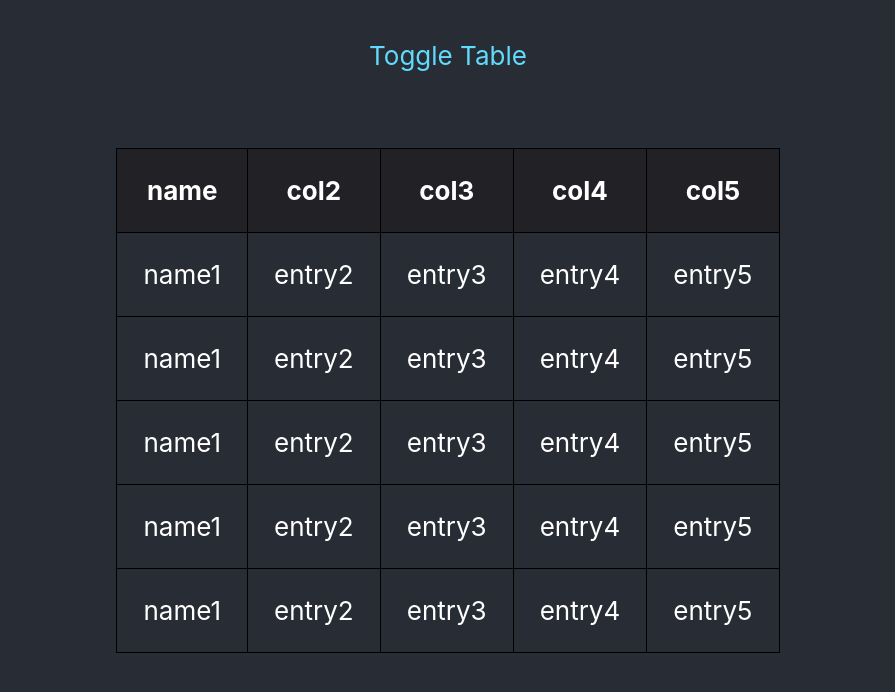
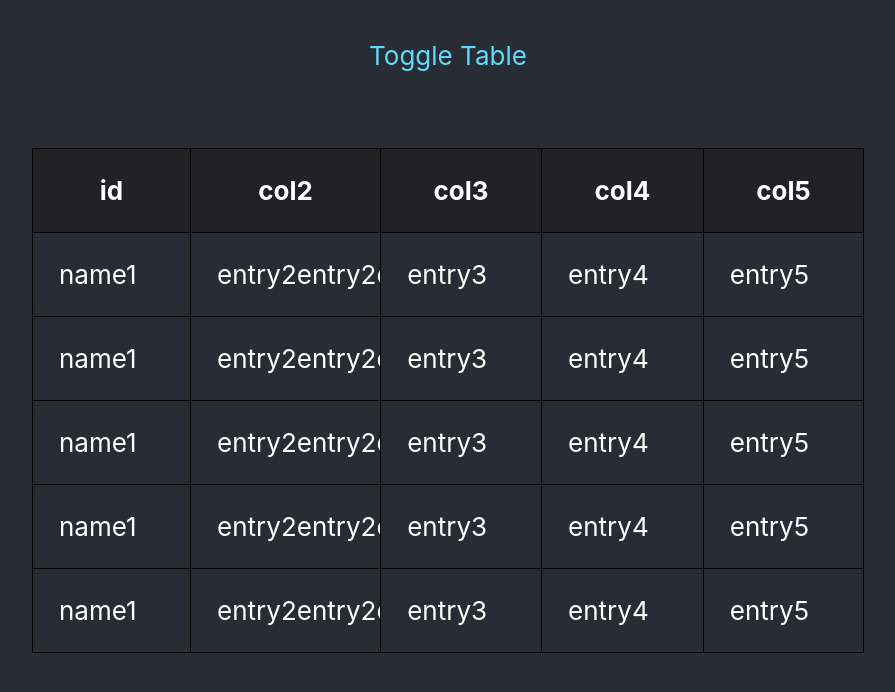
Before and after one commit to wilks654/semantic-table, a React (Create React App) app: page / in a window 1280 px wide. Shown: the top 692 px of the page, without its empty margins (192-1087 px from the left). Built offline with nearby package versions, Linux system fonts and the light colour scheme.

Commit message:
reformated data, moved conditional highlight to be a function (not directly in JSX)

```diff
--- a/src/App.css
+++ b/src/App.css
@@ -1,27 +1,22 @@
-:root {
-  --primary : #282c34;
-  --secondary : #61dafb;
-  --light : white;
-}
-
 .App {
   position: relative;
   background-color: #282c34;
   min-height: 100vh;
+  /*Center screen items*/
   display: flex;
-  flex-direction: column;
   align-items: center;
   justify-content: center;
   font-size: calc(10px + 2vmin);
   color: var(--light);
 }
 
+/*Position table toggle close to top of screen
+  Absolute positioning to ignore flex dictation (not to be centered)
+*/
 .App-link {
   position: absolute;
   top: 5%;
-  color: #61dafb;
-  border-color: #61dafb;
-  border-radius: 15px;
+  color: var(--secondary);
 }
 
 .App-link:hover {
@@ -30,6 +25,7 @@
 
 @media screen and ( max-height: 500px )
 {
+   /* hide link under 500px to prevent overlapping content */
    .App-link {
      display:none;
     }
--- a/src/App.js
+++ b/src/App.js
@@ -4,59 +4,66 @@ import Table from './Table.js'
 
 function App() {
 
+  //Set initial state data
+  //To mimic how a csv file might be destructured (Header and subsequent rows)
   const [tableData, setTableData] = useState({
-    columnNames : ['name', 'col2', 'col3', 'col4', 'col5'],
-    tableEntries : [
-      {
-        name : 'name1',
-        col2 : 'entry2',
-        col3 : 'entry3',
-        col4 : 'entry4',
-        col5 : 'entry5',
-      },
-      {
-        name : 'name1',
-        col2 : 'entry2',
-        col3 : 'entry3',
-        col4 : 'entry4',
-        col5 : 'entry5',
-      },
-      {
-        name : 'name1',
-        col2 : 'entry2',
-        col3 : 'entry3',
-        col4 : 'entry4',
-        col5 : 'entry5',
-      },
-      {
-        name : 'name1',
-        col2 : 'entry2',
-        col3 : 'entry3',
-        col4 : 'entry4',
-        col5 : 'entry5',
-      },{
-        name : 'name1',
-        col2 : 'entry2',
-        col3 : 'entry3',
-        col4 : 'entry4',
-        col5 : 'entry5',
-      }
+    tableHeader : ['id', 'col2', 'col3', 'col4', 'col5'],
+    tableRows : [
+       [
+        'name1',
+        'entry2entry2entry2entry2entry2entry2entry2entry2',
+        'entry3',
+        'entry4',
+        'entry5'
+       ],
+       [
+        'name1',
+        'entry2entry2entry2entry2entry2entry2entry2entry2',
+        'entry3',
+        'entry4',
+        'entry5'
+       ],
+       [
+        'name1',
+        'entry2entry2entry2entry2entry2entry2entry2entry2',
+        'entry3',
+        'entry4',
+        'entry5'
+       ],
+       [
+        'name1',
+        'entry2entry2entry2entry2entry2entry2entry2entry2',
+        'entry3',
+        'entry4',
+        'entry5'
+       ],
+       [
+        'name1',
+        'entry2entry2entry2entry2entry2entry2entry2entry2',
+        'entry3',
+        'entry4',
+        'entry5'
+       ]
     ]
   })
 
+  //table visibility
   const [tableVisible, setTableVisible] = useState(true)
 
   return (
     <div className="App">
       <div className = 'App-link' >
-
+        {/* When clicked will hide/unhide table*/}
         <span onClick = {() => setTableVisible(!tableVisible)}>
           Toggle Table
         </span>
       </div>
+
+      {/*Conditional render for show table from state*/}
       {tableVisible &&
         <Table tableData = {tableData} setTableVisible = {() => setTableVisible(!tableVisible)} />
       }
+
     </div>
   );
 }
--- a/src/Table.css
+++ b/src/Table.css
@@ -1,10 +1,30 @@
 table {
     border-collapse: collapse;
+    width: 65%;
+    height: 65%;
 }
 
 table, th, td {
     border: 1px solid black;
     padding: 1em;
+}
+
+tbody {
+    max-width: 5em;
+}
+
+td {
+    max-width: 4em;
+    /* hide scroll bars */
+    overflow: hidden;
+    overflow-x: scroll;
+    scrollbar-width: none; /* Firefox */
+    -ms-overflow-style: none;  /* Internet Explorer 10+ */
+}
+
+td::-webkit-scrollbar { /* WebKit */
+    width: 0;
+    height: 0;
 }
 
 tr:first-child {
--- a/src/Table.js
+++ b/src/Table.js
@@ -3,38 +3,87 @@ import './Table.css'
 
 function Table(props) {
 
-    let {columnNames, tableEntries} = props.tableData
-    const [highlightCell, setHighlightCell] = useState({ x : '' , y : '' })
+    //Props
+    let {tableHeader, tableRows} = props.tableData
 
+    //State, currently hovered table data cell
+    const [highlightedCellCoordinates, setHighlightedCellCoordinates] = useState({ x : '' , y : '' })
+
+
+    //MouseEnter/Leave table cell handlers
     let cellEnter = (x,y) => {
-        setHighlightCell({x,y})
+        setHighlightedCellCoordinates({x,y})
     }
 
     let cellLeave = () => {
-        setHighlightCell({x : '',y : ''})
+        setHighlightedCellCoordinates({x : '',y : ''})
     }
 
-    let thisCellIsHighlighted = (x, y) => {
-        return x === highlightCell.x && y === highlightCell.y
+    //returns bool describing if data cell should be highlighted
+    let highlightCell = (x, y) => {
+        //should highlight?
+        let highlight = false
+
+            /* Highlight Rules */
+            /* Left most cell highlighted on hover (row entry name/id) */
+            /* Remaining cells highlight on hover in addition to left most cell */
+            // (header highlighting is handled in render)
+
+            //highlight left most cell if on same row as hovered coords
+        if ((x === 0 && y === highlightedCellCoordinates.y) ||
+            //highlight if match hovered coords
+            (x === highlightedCellCoordinates.x && y === highlightedCellCoordinates.y)) {
+
+                highlight = true
+
+        }
+
+        //return data cell with highlight? and mouseEvents
+        return highlight
+
     }
 
+    //Return a sementic table
     return (
-
         <table id = "table">
             <tbody>
-
-                <tr>
-                    {columnNames.map((name, index) => <th className = {highlightCell.y === index ? 'highlight' : ''} onMouseEnter = {() => cellEnter('', index)} onMouseLeave = {() => cellLeave()}>{name}</th>)}
+                {/* Table Header derived from props.tableHeader
+                    takes an array and uses Array.map to output an array containing JSX
+                 */}
+                <tr key = {0}>
+                    {tableHeader.map((name, xIndex) => {
+                        return (
+                            <th key = {xIndex}
+                                className = {highlightedCellCoordinates.x === xIndex ? 'highlight' : ''}
+                                onMouseEnter = {() => cellEnter(xIndex, '')}
+                                onMouseLeave = {() => cellLeave()}>
+                                    {name}
+                            </th>)}
+                        )
+                    }
                 </tr>
 
-                {tableEntries.map(
-                    (entry, xIndex) => {
-                        let rowDataEntries = []
-                            columnNames.forEach((name, yIndex) =>
-                                rowDataEntries.push(<td className = {yIndex === 0 && highlightCell.x === xIndex || thisCellIsHighlighted(xIndex, yIndex) ? 'highlight' : ''}
-                                    onMouseEnter = {() => cellEnter(xIndex, yIndex)}
-                                    onMouseLeave = {() => cellLeave()}>{entry[name]}</td>))
-                            return <tr>{rowDataEntries}</tr>
+                {/* Generate Table rows containing table data
+                 */}
+                {tableRows.map(
+                    (row, yIndex) => {
+                        //generate rows JSX from props.tableRows
+                        return (
+                            <tr key = {yIndex + 1}>
+                                {/* return row JSX consisting of table data cells
+                                */}
+                                {row.map((entry, xIndex) => {
+                                    return(
+                                        <td key = {xIndex} className = {highlightCell(xIndex, yIndex) ? 'highlight' : ''}
+                                                onMouseEnter = {() => cellEnter(xIndex, yIndex)}
+                                                onMouseLeave = {() => cellLeave()}
+                                            >
+                                                {entry}
+                                        </td>
+                                    )
+                                })}
+                            </tr>
+                        )
                     }
                 )}
 
--- a/src/index.css
+++ b/src/index.css
@@ -1,3 +1,18 @@
+
+/*
+  Assign project css variables
+*/
+:root {
+  --primary : #282c34;
+  --secondary : #61dafb;
+  --light : white;
+}
+
+
+/*
+ Default CRA styles
+*/
+
 body {
   margin: 0;
   font-family: -apple-system, BlinkMacSystemFont, 'Segoe UI', 'Roboto', 'Oxygen',
@@ -15,7 +30,6 @@ body {
           user-select: none; /* Non-prefixed version, currently
                                 supported by Chrome, Opera and Firefox */
 
-
 }
 
 code {
--- a/src/index.js
+++ b/src/index.js
@@ -2,11 +2,5 @@ import React from 'react';
 import ReactDOM from 'react-dom';
 import './index.css';
 import App from './App';
-import * as serviceWorker from './serviceWorker';
 
 ReactDOM.render(<App />, document.getElementById('root'));
-
-// If you want your app to work offline and load faster, you can change
-// unregister() to register() below. Note this comes with some pitfalls.
-// Learn more about service workers: https://bit.ly/CRA-PWA
-serviceWorker.unregister();
```
Also changed, not shown: src/serviceWorker.js (deleted, +0 -137 lines), src/setupTests.js (deleted, +0 -5 lines), src/logo.svg (deleted), 1 other file (tests, documents, lock files or other folders).
